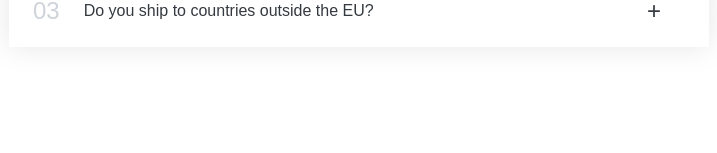
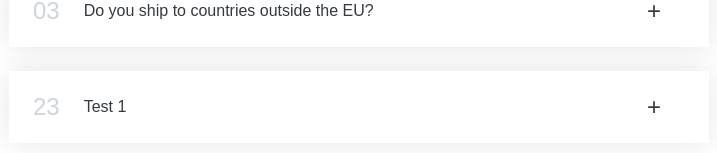
Before and after one commit to Jpkeys29/Dropdown-Questions-React, a React (Create React App) app: page / in a window 1280 px wide. Shown: the part 317-470 px from the top of the page, without its empty margins (281-998 px from the left). Built offline with nearby package versions, Linux system fonts and the light colour scheme.

Commit message:
Children prop test 1

```diff
--- a/src/App.js
+++ b/src/App.js
@@ -42,8 +42,22 @@ function Questions({data}) {
           key={el.title}
         >{el.text}
         </IndivQuestion>
+      ))}
 
-      ))}
+      <IndivQuestion
+          curreOpen={curreOpen}
+          onOpen={setCurreOpen}
+          title='Test 1'
+          num={22}
+        >
+          <p> Allows React developers to:</p>
+            <ul>
+              <li>Break up UI into components</li>
+              <li>Make components reusable</li>
+              <li>Place state efficiently</li>
+            </ul>
+      </IndivQuestion>
+
     </div>
   );
 }
```
